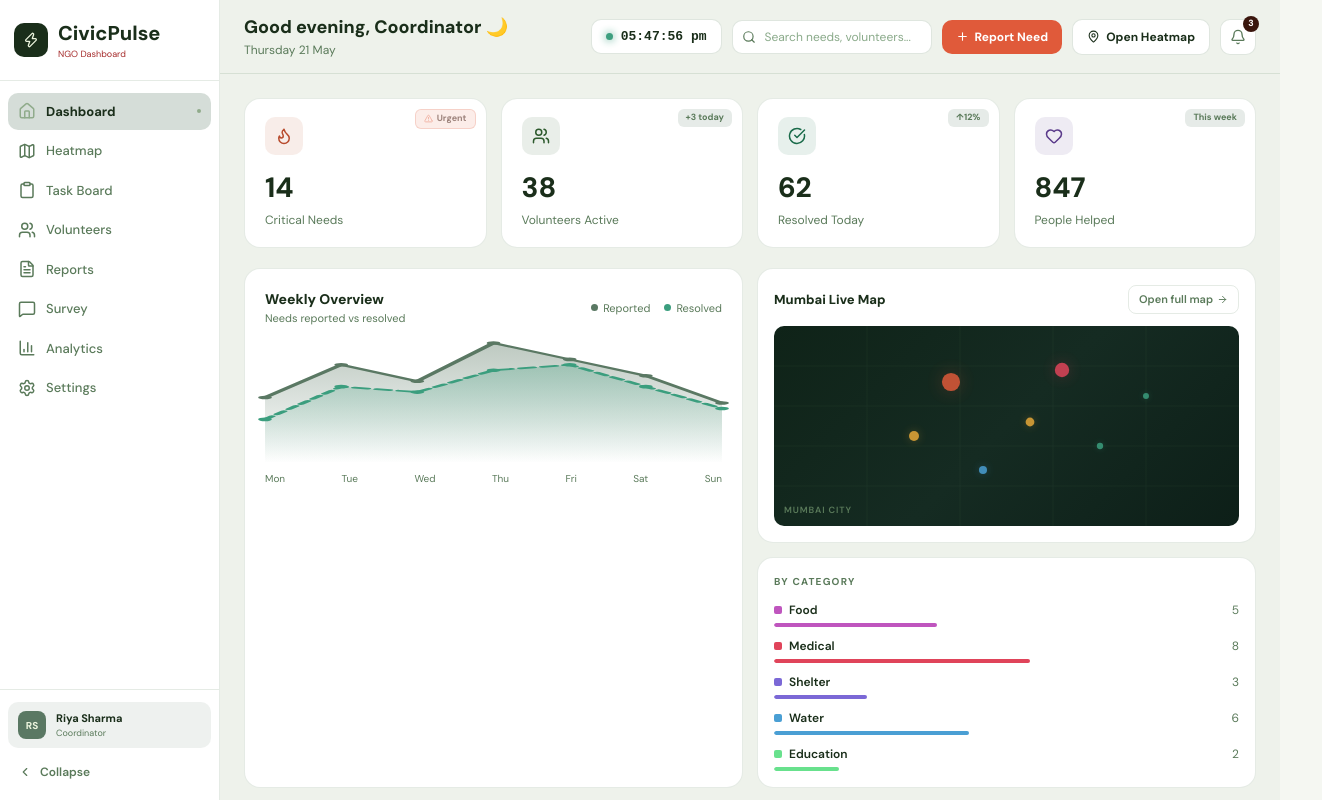
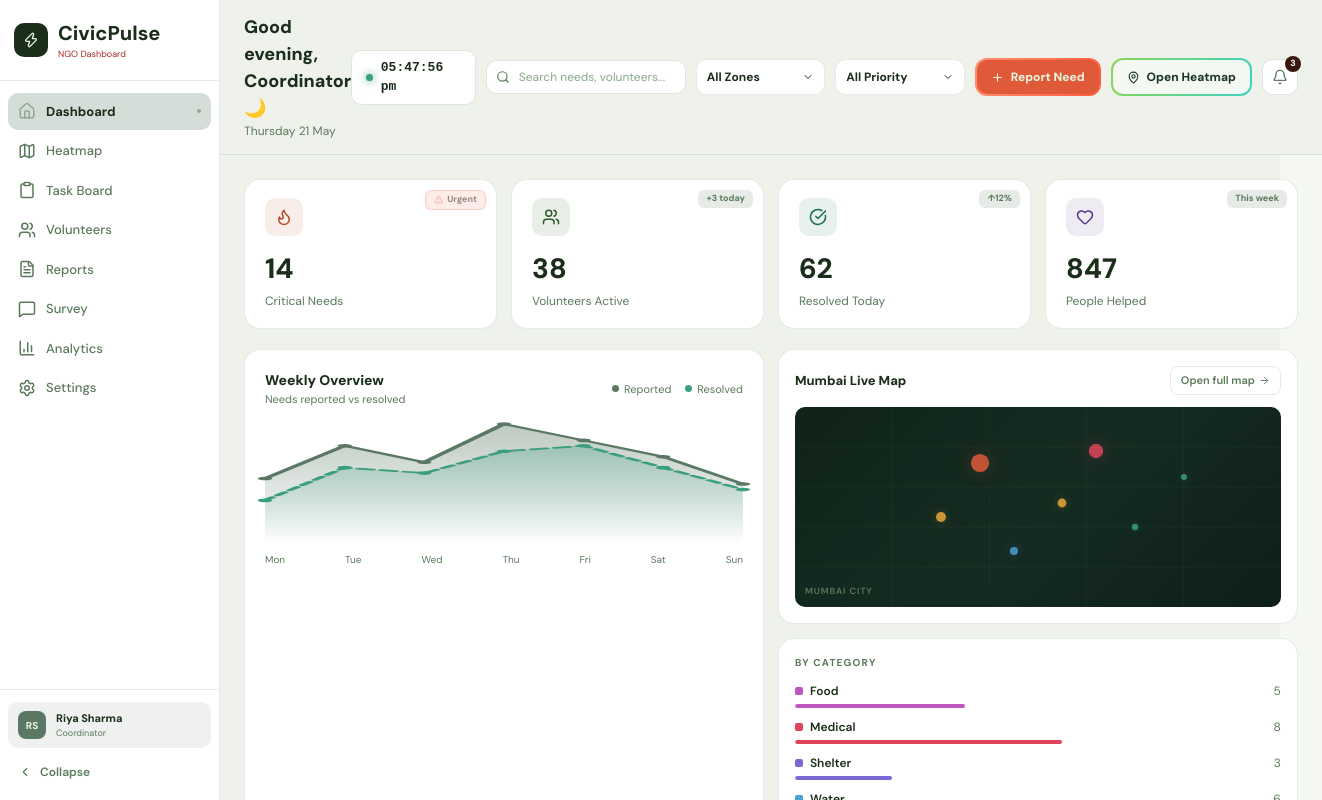
Before and after one commit to nipul2626/civicpulse, a React (Vite) app in the folder client/: page /dashboard in a window 1280 px wide. Shown: the top 800 px of the page, 1322 px wide, since content can reach past the window. Built offline with nearby package versions, Linux system fonts and the light colour scheme.

Commit message:
Refresh dashboard and volunteer controls with themed buttons, pills, and dropdowns

```diff
--- a/client/src/pages/DashboardPage.jsx
+++ b/client/src/pages/DashboardPage.jsx
@@ -114,6 +114,53 @@ const Card = ({ children, style={}, className="" }) => (
         borderRadius:16, ...style
     }}>{children}</div>
 )
+
+const GradientBtn = ({ children, onClick, outline, style={} }) => {
+    const grad = "linear-gradient(108deg, #8ad557, #3dd3bf)"
+    const baseBg = outline ? "#f4f8f2" : "#17372d"
+    const textCol = outline ? "#1C352D" : "#EBF4DD"
+    return (
+        <motion.button whileHover={{ scale:1.015 }} whileTap={{ scale:0.985 }} onClick={onClick}
+                       style={{ border:"2px solid transparent", borderRadius:12, cursor:"pointer",
+                           display:"inline-flex", alignItems:"center", justifyContent:"center", gap:7,
+                           fontWeight:800, fontSize:12, padding:"8px 14px", whiteSpace:"nowrap", color:textCol,
+                           backgroundImage:`linear-gradient(${baseBg}, ${baseBg}), ${grad}`, backgroundOrigin:"border-box",
+                           backgroundClip:"padding-box, border-box", ...style }}>
+            {children}
+        </motion.button>
+    )
+}
+
+const ThemedDropdown = ({ value, options, onChange, width=138 }) => {
+    const [open, setOpen] = useState(false)
+    return (
+        <div style={{ position:"relative", width }}>
+            <button onClick={() => setOpen(p=>!p)}
+                    style={{ width:"100%", borderRadius:10, border:`1px solid ${c.border}`,
+                        background:"#fff", color:c.text, fontSize:12, fontWeight:700, padding:"8px 10px",
+                        cursor:"pointer", display:"flex", alignItems:"center", justifyContent:"space-between" }}>
+                {value} <ChevronDown size={12}/>
+            </button>
+            <AnimatePresence>
+                {open && (
+                    <motion.div initial={{ opacity:0, y:6 }} animate={{ opacity:1, y:0 }} exit={{ opacity:0, y:6 }}
+                                style={{ position:"absolute", top:"calc(100% + 5px)", left:0, right:0, zIndex:160,
+                                    background:"#fff", border:`1px solid ${c.border}`, borderRadius:10, overflow:"hidden",
+                                    boxShadow:"0 14px 26px rgba(0,0,0,0.12)" }}>
+                        {options.map(opt => (
+                            <button key={opt} onClick={() => { onChange(opt); setOpen(false) }}
+                                    style={{ width:"100%", textAlign:"left", border:"none", cursor:"pointer",
+                                        padding:"8px 10px", background:value===opt?"rgba(90,120,99,0.15)":"transparent",
+                                        color:c.text, fontSize:12, fontWeight:600 }}>
+                                {opt}
+                            </button>
+                        ))}
+                    </motion.div>
+                )}
+            </AnimatePresence>
+        </div>
+    )
+}
 
 /* ─── SIDEBAR ────────────────────────────────────────────────────────────── */
 const NAV = [
@@ -240,6 +287,8 @@ const Topbar = ({ collapsed, onNewNeed }) => {
     const [notifs, setNotifs] = useState(3)
     const [showNotifs, setShowNotifs] = useState(false)
     const [search, setSearch] = useState("")
+    const [zone, setZone] = useState("All Zones")
+    const [priority, setPriority] = useState("All Priority")
     const navigate = useNavigate()
 
     useEffect(() => {
@@ -293,26 +342,21 @@ const Topbar = ({ collapsed, onNewNeed }) => {
                            onBlur={e => e.target.style.borderColor=c.border} />
                 </div>
 
+                <ThemedDropdown value={zone} onChange={setZone}
+                                options={["All Zones","Dharavi","Kurla","Andheri","Chembur"]} />
+                <ThemedDropdown value={priority} onChange={setPriority}
+                                options={["All Priority","Urgent","High","Medium","Low"]} />
+
                 {/* Report Need */}
-                <motion.button whileHover={{ scale:1.03 }} whileTap={{ scale:0.97 }}
-                               onClick={onNewNeed}
-                               style={{ display:"flex", alignItems:"center", gap:6, padding:"8px 14px",
-                                   borderRadius:10, background:"#E05A3A", color:"#fff", fontWeight:700,
-                                   fontSize:12, border:"none", cursor:"pointer" }}>
+                <GradientBtn onClick={onNewNeed}
+                             style={{ backgroundImage:"linear-gradient(#E05A3A,#E05A3A), linear-gradient(108deg,#ff8f74,#ff5c3d)" }}>
                     <Plus size={13} /> Report Need
-                </motion.button>
+                </GradientBtn>
 
                 {/* Open Heatmap */}
-                <motion.button whileHover={{ scale:1.03 }} whileTap={{ scale:0.97 }}
-                               onClick={() => navigate("/heatmap")}
-                               style={{ display:"flex", alignItems:"center", gap:6, padding:"8px 14px",
-                                   borderRadius:10, background: "#ffffff",
-                                   border: "1px solid rgba(45,90,45,0.15)",
-                                   color: "#1a2e1a",
-                                   fontWeight:700,
-                                   fontSize:12,  cursor:"pointer" }}>
+                <GradientBtn outline onClick={() => navigate("/heatmap")}>
                     <MapPin size={13} /> Open Heatmap
-                </motion.button>
+                </GradientBtn>
 
                 {/* Notifications */}
                 <div style={{ position:"relative" }}>
--- a/client/src/pages/VolunteerHome.jsx
+++ b/client/src/pages/VolunteerHome.jsx
@@ -1,4 +1,4 @@
-import { useState, useEffect, useRef } from "react"
+import { useState, useEffect, useRef, useLayoutEffect } from "react"
 import { motion, AnimatePresence } from "framer-motion"
 import {
     Zap, MapPin, Clock, CheckCircle, Star,
@@ -196,14 +196,69 @@ const Badge = ({ children, color=C.green, bg }) => (
     }}>{children}</span>
 )
 
-const Pill = ({ children, active, color=C.green, onClick }) => (
-    <motion.button whileTap={{ scale:.96 }} onClick={onClick} style={{
-        padding:"6px 14px", borderRadius:20, border:`1px solid ${active ? color : C.border}`,
-        background: active ? `${color}15` : "transparent", color: active ? color : C.muted,
-        fontSize:12, fontWeight: active ? 700 : 500, cursor:"pointer",
-        fontFamily:"'Outfit',sans-serif", transition:"all .18s",
-    }}>{children}</motion.button>
-)
+const SnapPillTabs = ({ tabs, active, onChange }) => {
+    const wrapRef = useRef(null)
+    const itemRefs = useRef([])
+    const [pill, setPill] = useState({ left: 0, width: 0 })
+    useLayoutEffect(() => {
+        const idx = tabs.findIndex(t => (typeof t === "string" ? t : t.value) === active)
+        const wrap = wrapRef.current
+        const item = itemRefs.current[idx]
+        if (!wrap || !item) return
+        const wr = wrap.getBoundingClientRect()
+        const ir = item.getBoundingClientRect()
+        setPill({ left: ir.left - wr.left, width: ir.width })
+    }, [tabs, active])
+    return (
+        <div ref={wrapRef} style={{ position:"relative", display:"flex", borderRadius:12, padding:3,
+            border:`1px solid ${C.border}`, background:C.surface }}>
+            <motion.div animate={{ x:pill.left, width:pill.width }} transition={{ type:"spring", stiffness:380, damping:30 }}
+                        style={{ position:"absolute", top:3, left:3, height:"calc(100% - 6px)", borderRadius:9, background:"#17372d" }} />
+            {tabs.map((t, idx) => {
+                const v = typeof t === "string" ? t : t.value
+                const l = typeof t === "string" ? t : t.label
+                return (
+                    <button key={v} ref={el => (itemRefs.current[idx] = el)} onClick={() => onChange(v)}
+                            style={{ position:"relative", zIndex:2, flex:1, border:"none", background:"transparent",
+                                color: active===v ? "#EBF4DD" : C.muted, fontSize:12, fontWeight:700, padding:"7px 12px",
+                                borderRadius:9, cursor:"pointer", textTransform:"capitalize" }}>
+                        {l}
+                    </button>
+                )
+            })}
+        </div>
+    )
+}
+
+const ThemedDropdown = ({ value, options, onChange, width=170 }) => {
+    const [open, setOpen] = useState(false)
+    return (
+        <div style={{ position:"relative", width }}>
+            <button onClick={() => setOpen(p=>!p)}
+                    style={{ width:"100%", borderRadius:10, border:`1px solid ${C.borderHi}`, background:C.surface,
+                        color:C.text, fontSize:12, fontWeight:700, padding:"8px 10px", cursor:"pointer",
+                        display:"flex", alignItems:"center", justifyContent:"space-between" }}>
+                {value} <Icon name="chevron" size={12} color={C.muted}/>
+            </button>
+            <AnimatePresence>
+                {open && (
+                    <motion.div initial={{ opacity:0, y:6 }} animate={{ opacity:1, y:0 }} exit={{ opacity:0, y:6 }}
+                                style={{ position:"absolute", top:"calc(100% + 6px)", left:0, right:0, zIndex:160,
+                                    background:C.surface, border:`1px solid ${C.borderHi}`, borderRadius:10, overflow:"hidden",
+                                    boxShadow:"0 14px 26px rgba(0,0,0,0.16)" }}>
+                        {options.map(opt => (
+                            <button key={opt} onClick={() => { onChange(opt); setOpen(false) }}
+                                    style={{ width:"100%", textAlign:"left", padding:"8px 10px", border:"none", cursor:"pointer",
+                                        background:value===opt ? `${C.green}20` : "transparent", color:C.text, fontSize:12, fontWeight:600 }}>
+                                {opt}
+                            </button>
+                        ))}
+                    </motion.div>
+                )}
+            </AnimatePresence>
+        </div>
+    )
+}
 
 const StatCard = ({ label, value, color=C.green, icon, change }) => (
     <motion.div whileHover={{ y:-2 }} style={{
@@ -567,6 +622,7 @@ const Tasks = ({ onTaskOpen }) => {
     const [filter, setFilter] = useState("all")
     const [catFilter, setCatFilter] = useState("all")
     const [search, setSearch] = useState("")
+    const categoryOptions = ["all","medical","food","water","shelter","education"]
 
     const allTasks = [...TASKS, ...COMPLETED.map(t => ({ ...t, status:"done" }))]
     const filtered = allTasks.filter(t => {
@@ -591,19 +647,29 @@ const Tasks = ({ onTaskOpen }) => {
                     <input value={search} onChange={e => setSearch(e.target.value)} placeholder="Search tasks..."
                            style={{ width:"100%", padding:"10px 14px 10px 40px", borderRadius:12, border:`1px solid ${C.border}`, background:C.surface, color:C.text, fontSize:13, fontFamily:"'Outfit',sans-serif", outline:"none", boxSizing:"border-box" }}/>
                 </div>
-                <div style={{ display:"flex", gap:6, flexWrap:"wrap" }}>
-                    {["all","active","upcoming","done"].map(f => (
-                        <Pill key={f} active={filter === f} onClick={() => setFilter(f)}
-                              color={f === "active" ? C.red : f === "upcoming" ? C.amber : f === "done" ? C.teal : C.green}>
-                            {f.charAt(0).toUpperCase() + f.slice(1)}
-                        </Pill>
-                    ))}
-                    <div style={{ width:1, background:C.border, margin:"0 4px" }}/>
-                    {["all","medical","food","water","shelter","education"].map(c => (
-                        <Pill key={c} active={catFilter === c} onClick={() => setCatFilter(c)} color={c === "all" ? C.green : CAT[c]?.color || C.green}>
-                            {c === "all" ? "All Cats" : CAT[c]?.label || c}
-                        </Pill>
-                    ))}
+                <div style={{ display:"flex", gap:10, flexWrap:"wrap", alignItems:"center" }}>
+                    <div style={{ minWidth:300, flex:1 }}>
+                        <SnapPillTabs
+                            tabs={[
+                                { value:"all", label:"All" },
+                                { value:"active", label:"Active" },
+                                { value:"upcoming", label:"Upcoming" },
+                                { value:"done", label:"Done" }
+                            ]}
+                            active={filter}
+                            onChange={setFilter}
+                        />
+                    </div>
+                    <ThemedDropdown
+                        width={176}
+                        value={catFilter === "all" ? "All Categories" : (CAT[catFilter]?.label || catFilter)}
+                        options={categoryOptions.map(c => c === "all" ? "All Categories" : CAT[c]?.label || c)}
+                        onChange={(picked) => {
+                            if (picked === "All Categories") return setCatFilter("all")
+                            const match = categoryOptions.find(c => (CAT[c]?.label || c) === picked)
+                            setCatFilter(match || "all")
+                        }}
+                    />
                 </div>
             </div>
 
@@ -641,12 +707,15 @@ const MapPage = () => {
                     <h2 style={{ fontSize:20, fontWeight:800, color:C.text, margin:"0 0 4px", fontFamily:"'Outfit',sans-serif" }}>Need Heatmap</h2>
                     <p style={{ fontSize:13, color:C.muted, margin:0 }}>Mumbai · Live density data</p>
                 </div>
-                <div style={{ display:"flex", gap:6 }}>
-                    {["heatmap","list"].map(v => (
-                        <Pill key={v} active={view === v} onClick={() => setView(v)}>
-                            {v === "heatmap" ? "Map View" : "List View"}
-                        </Pill>
-                    ))}
+                <div style={{ width:220 }}>
+                    <SnapPillTabs
+                        tabs={[
+                            { value:"heatmap", label:"Map View" },
+                            { value:"list", label:"List View" }
+                        ]}
+                        active={view}
+                        onChange={setView}
+                    />
                 </div>
             </div>
 
@@ -795,12 +864,16 @@ const LeaderboardPage = () => {
                     <h2 style={{ fontSize:20, fontWeight:800, color:C.text, margin:"0 0 4px", fontFamily:"'Outfit',sans-serif" }}>Leaderboard</h2>
                     <p style={{ fontSize:13, color:C.muted, margin:0 }}>Your zone · Dharavi, Mumbai</p>
                 </div>
-                <div style={{ display:"flex", gap:6 }}>
-                    {["week","month","all"].map(p => (
-                        <Pill key={p} active={period === p} onClick={() => setPeriod(p)}>
-                            {p === "all" ? "All Time" : p.charAt(0).toUpperCase() + p.slice(1)}
-                        </Pill>
-                    ))}
+                <div style={{ width:240 }}>
+                    <SnapPillTabs
+                        tabs={[
+                            { value:"week", label:"Week" },
+                            { value:"month", label:"Month" },
+                            { value:"all", label:"All Time" }
+                        ]}
+                        active={period}
+                        onChange={setPeriod}
+                    />
                 </div>
             </div>
 
@@ -1161,6 +1234,7 @@ const Sidebar = ({ active, onNav, collapsed }) => (
 const Topbar = ({ page, onToggle, notifOpen, setNotifOpen }) => {
     const unread = NOTIFS.filter(n => n.unread).length
     const titles = { dashboard:"Dashboard", tasks:"My Tasks", map:"Heatmap", leaderboard:"Leaderboard", messages:"Messages", profile:"Profile" }
+    const [zone, setZone] = useState("All Zones")
 
     return (
         <div style={{ height:60, borderBottom:`1px solid ${C.border}`, background:C.surface, display:"flex", alignItems:"center", justifyContent:"space-between", padding:"0 24px", flexShrink:0, position:"sticky", top:0, zIndex:50 }}>
@@ -1173,6 +1247,12 @@ const Topbar = ({ page, onToggle, notifOpen, setNotifOpen }) => {
             </div>
 
             <div style={{ display:"flex", alignItems:"center", gap:8 }}>
+                <ThemedDropdown
+                    width={130}
+                    value={zone}
+                    options={["All Zones","Dharavi","Kurla","Andheri","Chembur"]}
+                    onChange={setZone}
+                />
                 <motion.div animate={{ opacity:[1,.5,1] }} transition={{ duration:2, repeat:Infinity }}
                             style={{ display:"flex", alignItems:"center", gap:6, padding:"6px 12px", borderRadius:20, background:C.greenLt, border:`1px solid ${C.green}25` }}>
                     <div style={{ width:6, height:6, borderRadius:"50%", background:C.green, boxShadow:`0 0 7px ${C.green}` }}/>
```
